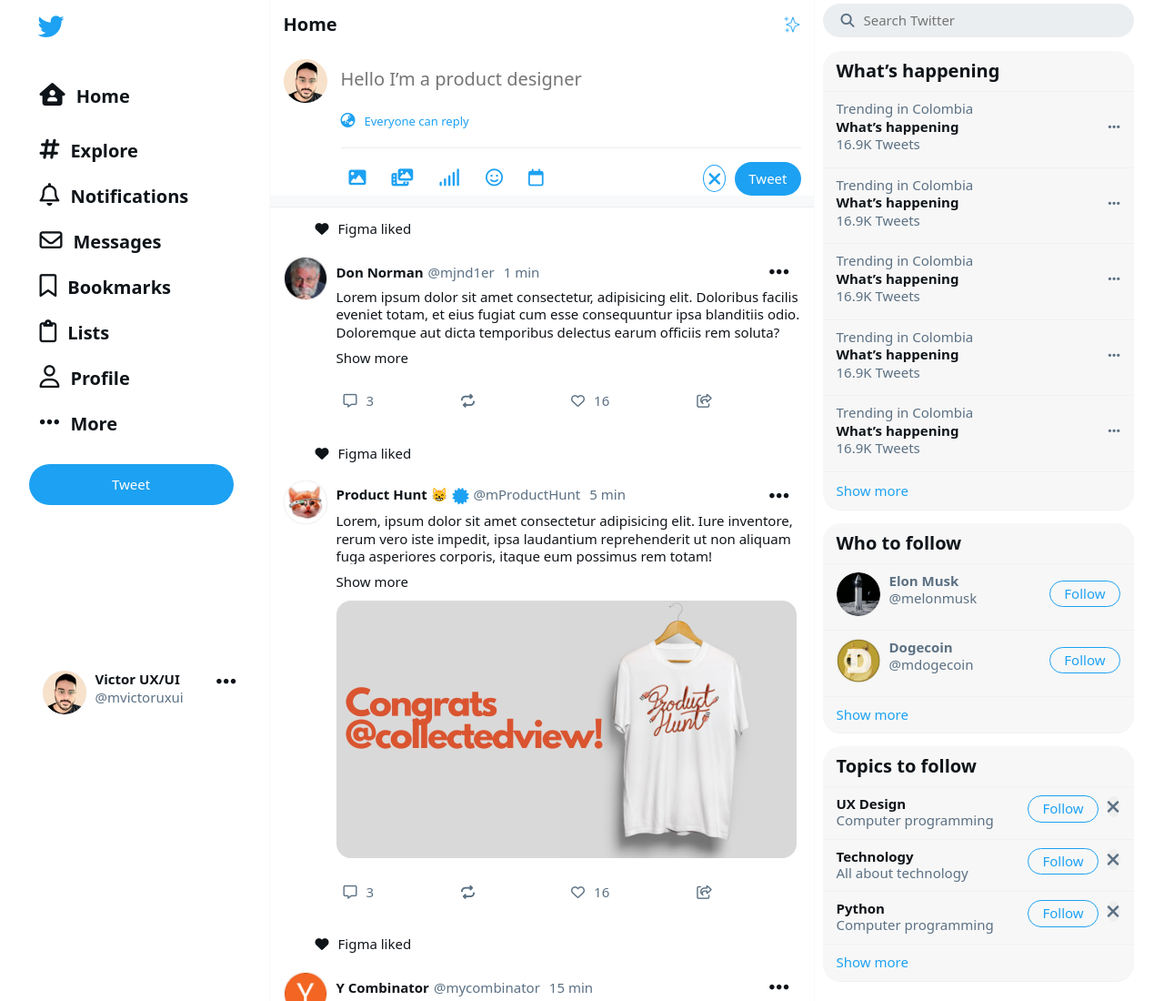
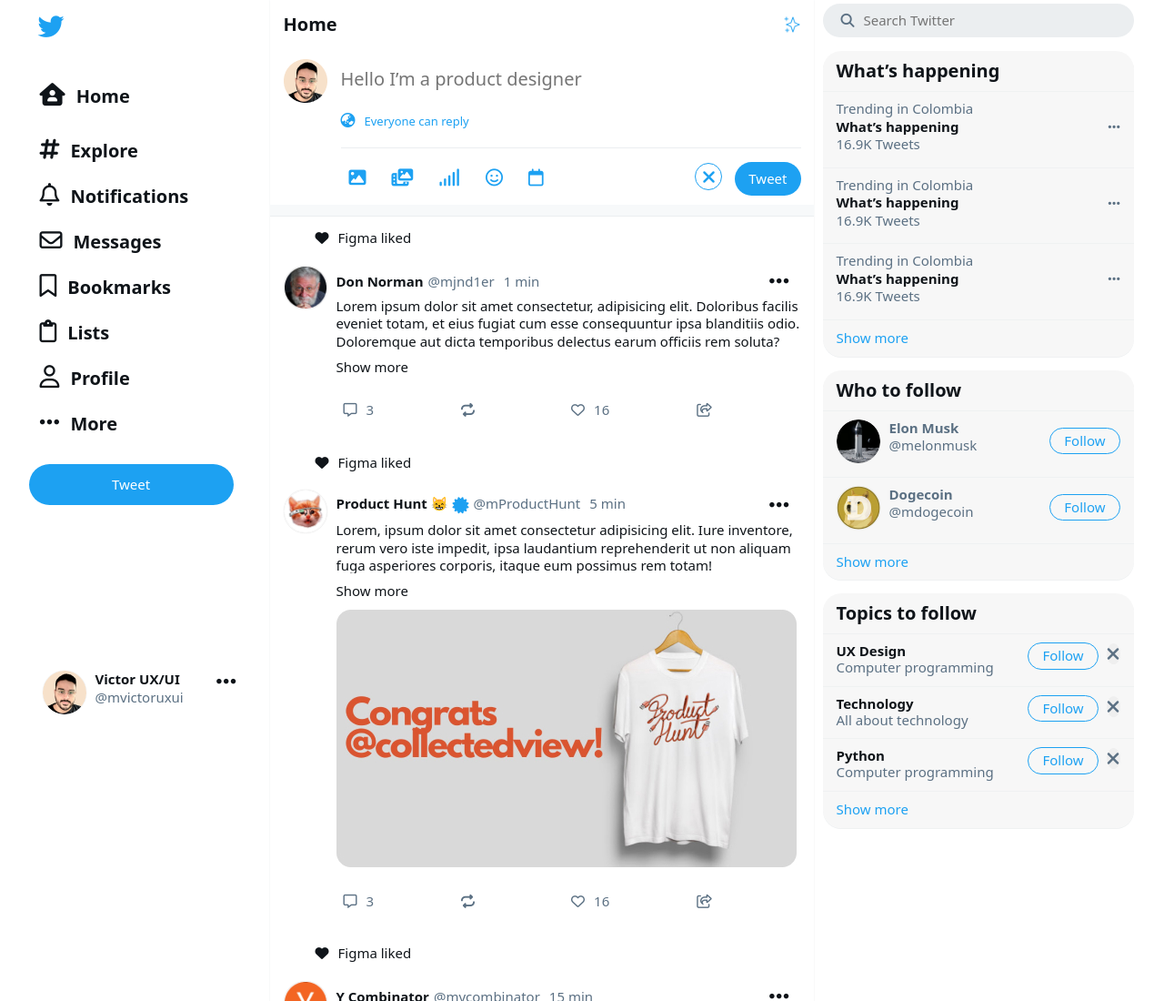
Before and after one commit to Ani-k-a/twitter, a website: page index.html in a window 1280 px wide. Shown: the top 1100 px of the page at 91% size. Drawn offline with nearby package versions, Linux system fonts and the light colour scheme.

Commit message:
fix asside sizes

```diff
--- a/index.html
+++ b/index.html
@@ -74,8 +74,11 @@
                             <li class="activity-item"><i class="fa-regular fa-face-smile activity-icon"></i></li>
                             <li class="activity-item"><i class="fa-regular fa-calendar activity-icon"></i></li>
                         </ul>
-                        <button class="button button-follow button-add" type="submit"><i class="fa-solid fa-xmark"></i></button>
+                        <div>
+                            <button class="button button-follow button-add" type="submit"><i class="fa-solid fa-xmark"></i></button>
                         <button class="button button-tweet make_post-button" type="submit">Tweet</button>
+                        </div>
+
                     </div>
                 </div>
                 </div>
--- a/style.css
+++ b/style.css
@@ -282,10 +282,11 @@
 .activity {
   display: flex;
   align-items: center;
+  justify-content: space-between;
+  margin-bottom: 10px;
 }
 .activity-list {
   display: flex;
-  width: 100%;
 }
 .activity-icon {
   color: var(--accent-text-color);
@@ -502,7 +503,7 @@
   overflow: hidden;
 }
 .aside-list_1 {
-  height: 420px;
+  height: 252px;
 }
 .aside-list_2 {
   height: 147px;
@@ -641,6 +642,9 @@
   .article-twit_block, .make_post-button, .make-post_box-img, .make-post_lable {
     position: static;
   }
+.activity{
+  margin-bottom: 0px;
+}
 
   .grid-container {
     width: 390px;
@@ -685,7 +689,7 @@
   }
   .make-post_lable {
     margin-right: 50px;
-    width: 170px;
+    /* width: 170px; */
   }
   .reactions-item:not(:last-child) {
     margin-right: 30px;
```
